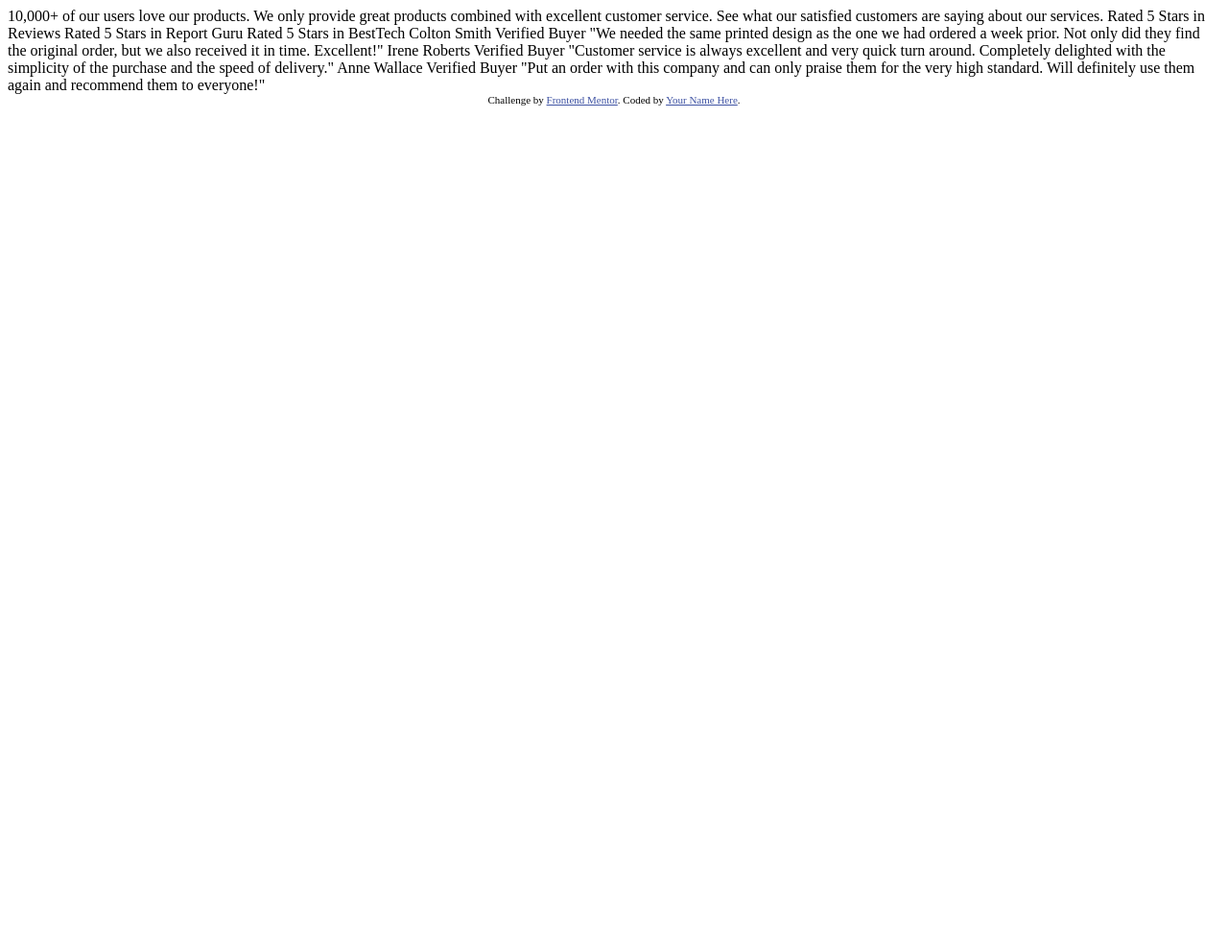
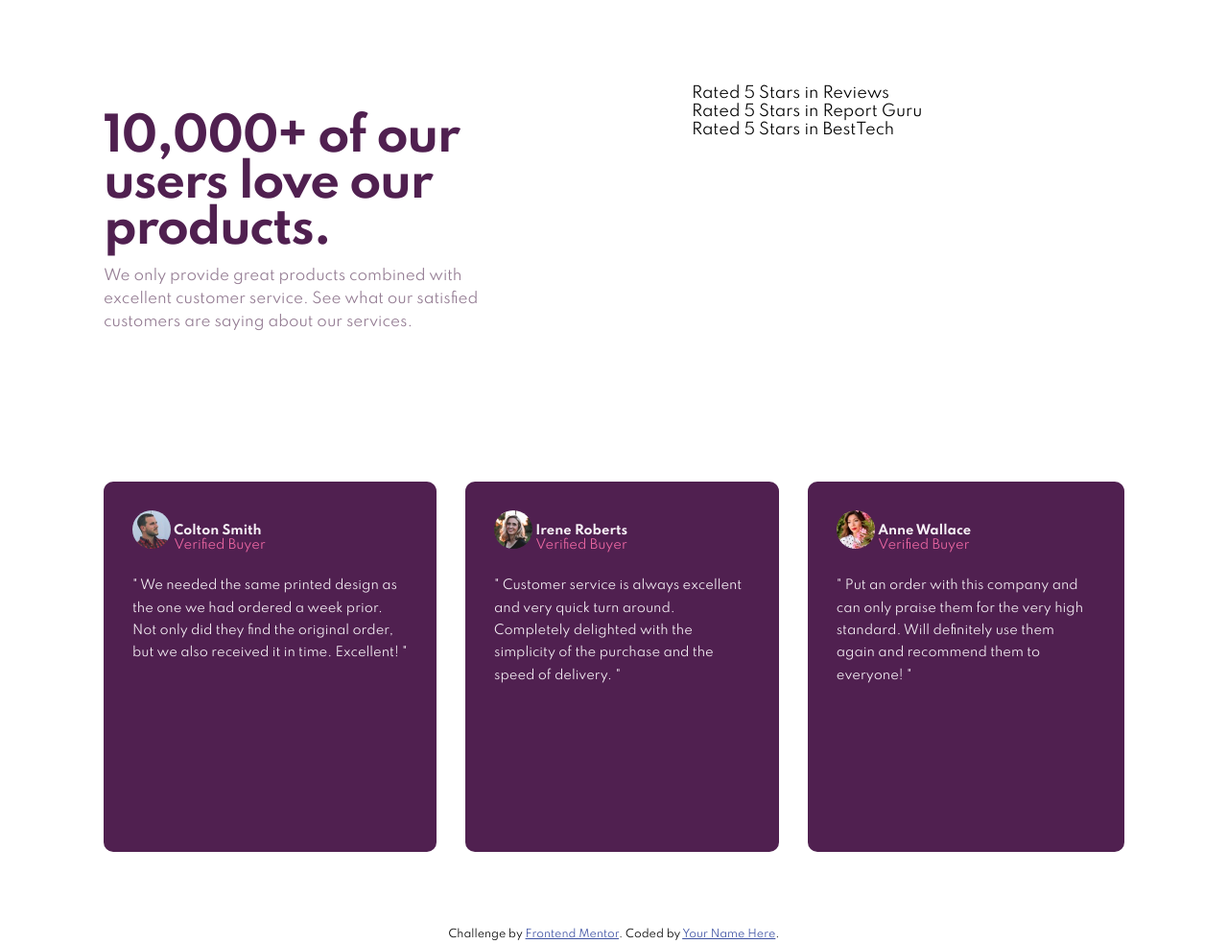
Before and after one commit to by-yee/social-proof-section, a plain HTML site: page index.html in a window 1280 px wide. Shown: the whole page at 96% size. Before the commit the page ends 800 px from the top, so only its background shows below. Drawn offline with Linux system fonts and the light colour scheme.

Commit message:
Social Proof Section Master

```diff
--- a/index.html
+++ b/index.html
@@ -3,59 +3,65 @@
   <head>
     <meta charset="UTF-8" />
     <meta name="viewport" content="width=device-width, initial-scale=1.0" />
-    <!-- displays site properly based on user's device -->
-
-    <link
-      rel="icon"
-      type="image/png"
-      sizes="32x32"
-      href="./images/favicon-32x32.png"
-    />
-
+    <link rel="icon" type="image/png" sizes="32x32" href="./images/favicon-32x32.png" />
+    <link rel="preconnect" href="https://fonts.gstatic.com">
+    <link href="https://fonts.googleapis.com/css2?family=Spartan:wght@400;500;700&display=swap" rel="stylesheet">
+    <link type="text/css" rel="stylesheet" href="./css/style.css" />
     <title>Frontend Mentor | Social proof section</title>
-
-    <!-- Feel free to remove these styles or customise in your own stylesheet 👍 -->
-    <style>
-      .attribution {
-        font-size: 11px;
-        text-align: center;
-      }
-      .attribution a {
-        color: hsl(228, 45%, 44%);
-      }
-    </style>
   </head>
   <body>
-    10,000+ of our users love our products.
-
-    We only provide great products combined with excellent customer service.
-    See what our satisfied customers are saying about our services.
-
-    Rated 5 Stars in Reviews
-    Rated 5 Stars in Report Guru
-    Rated 5 Stars in BestTech
-
-    Colton Smith
-    Verified Buyer
-    "We needed the same printed design as the one we had ordered a week prior.
-    Not only did they find the original order, but we also received it in time.
-    Excellent!"
-
-    Irene Roberts
-    Verified Buyer
-    "Customer service is always excellent and very quick turn around. Completely
-    delighted with the simplicity of the purchase and the speed of delivery."
-
-    Anne Wallace
-    Verified Buyer
-    "Put an order with this company and can only praise them for the very high
-    standard. Will definitely use them again and recommend them to everyone!"
-
+    <div class="container">
+      <div class="grid1">
+        <h1>10,000+ of our users love our products.</h1>
+        <p>
+          We only provide great products combined with excellent customer service. See what our satisfied customers are saying about our services.
+        </p>
+      </div>
+      <div class="grid2">
+        <div class="grid2__stars grid2__stars--item1">Rated 5 Stars in Reviews</div>
+        <div class="grid2__stars grid2__stars--item2">Rated 5 Stars in Report Guru</div>
+        <div class="grid2__stars grid2__stars--item3">Rated 5 Stars in BestTech</div>
+      </div>
+      <div class="grid3">
+        <div class="grid3__card">
+          <img class="image" src="images/image-colton.jpg" alt="Profile Image"></img>
+          <div class="grid3__card--info">
+            <div class="name">Colton Smith</div>
+            <div class="status">Verified Buyer</div>
+          </div>
+          <p>
+            " We needed the same printed design as the one we had ordered a week prior.
+            Not only did they find the original order, but we also received it in time.
+            Excellent! "
+          </p>
+        </div>
+        <div class="grid3__card">
+          <img class="image" src="images/image-irene.jpg" alt="Profile Image"></img>
+          <div class="grid3__card--info">
+            <div class="name">Irene Roberts</div>
+            <div class="status">Verified Buyer</div>
+          </div>
+          <p>
+            " Customer service is always excellent and very quick turn around. Completely
+            delighted with the simplicity of the purchase and the speed of delivery. "
+          </p>
+        </div>
+        <div class="grid3__card">
+          <img class="image" src="images/image-anne.jpg" alt="Profile Image"></img>
+          <div class="grid3__card--info">
+            <div class="name">Anne Wallace</div>
+            <div class="status">Verified Buyer</div>
+          </div>
+          <p>
+            " Put an order with this company and can only praise them for the very high
+            standard. Will definitely use them again and recommend them to everyone! "
+          </p>
+        </div>
+      </div>
+    </div>
     <div class="attribution">
-      Challenge by
-      <a href="https://www.frontendmentor.io?ref=challenge" target="_blank"
-        >Frontend Mentor</a
-      >. Coded by <a href="#">Your Name Here</a>.
+      Challenge by <a href="https://www.frontendmentor.io?ref=challenge" target="_blank">Frontend Mentor</a>.
+      Coded by <a href="#">Your Name Here</a>.
     </div>
   </body>
 </html>
--- /dev/null
+++ b/scss/_variables.scss
@@ -0,0 +1,14 @@
+//Primary
+$very_dark_magenta: hsl(300, 43%, 22%);
+$soft_pink: hsl(333, 80%, 67%);
+
+//Neutral
+$dark_grayish_magenta: hsl(303, 10%, 53%);
+$light_grayish_magenta: hsl(300, 24%, 96%);
+$white: hsl(0, 0%, 100%);
+
+//Font
+$header_font_size: 48px;
+$body_font_size: 15px;
+$text_font_size: 13px;
+$font_family: 'Spartan', sans-serif;
--- /dev/null
+++ b/scss/style.scss
@@ -0,0 +1,89 @@
+@import 'variables';
+
+body {
+  font-family: $font_family;
+  // background-image: ;
+}
+
+.container {
+  min-height: 100vh;
+  display: grid;
+  grid-template-columns: auto auto auto;
+  padding: 80px 100px;
+  // flex-direction: row;
+  // align-items: center;
+  // justify-content: center;
+  // padding: 0px 40px;
+}
+
+.grid1 {
+  grid-area: 1 / 1 / 2 / 2;
+  width: 70%;
+
+  h1 {
+    color: $very_dark_magenta;
+    font-size: $header_font_size;
+    line-height: 1em;
+    letter-spacing: -0.03em;
+  }
+
+  p {
+    color: $dark_grayish_magenta;
+    font-size: $body_font_size;
+    margin-top: -20px;
+    line-height: 1.6em;
+  }
+}
+
+.grid2 {
+  grid-area: 1 / 2 / 2 / 3;
+}
+
+.grid3 {
+  grid-area: 2 / 1 / 3 / 3;
+  display: flex;
+  gap: 30px;
+
+  &__card {
+    background-color: $very_dark_magenta;
+    color: $white;
+    margin-top: 10px;
+    padding: 30px;
+    border-radius: 10px;
+    font-size: $text_font_size;
+
+    img {
+      border-radius: 50%;
+      width: 40px;
+    }
+
+    &--info {
+      display: inline-block;
+
+      .name {
+        color: $light_grayish_magenta;
+        font-weight: bold;
+      }
+
+      .status {
+        color: $soft_pink;
+      }
+    }
+
+    p {
+      color: $light_grayish_magenta;
+      padding-top: 10px;
+      line-height: 1.8em;
+    }
+  }
+}
+
+
+.attribution {
+  font-size: 11px;
+  text-align: center;
+
+  a {
+    color: hsl(228, 45%, 44%);
+  }
+}
```
Also changed, not shown: css/style.css (added), 1 other file.
